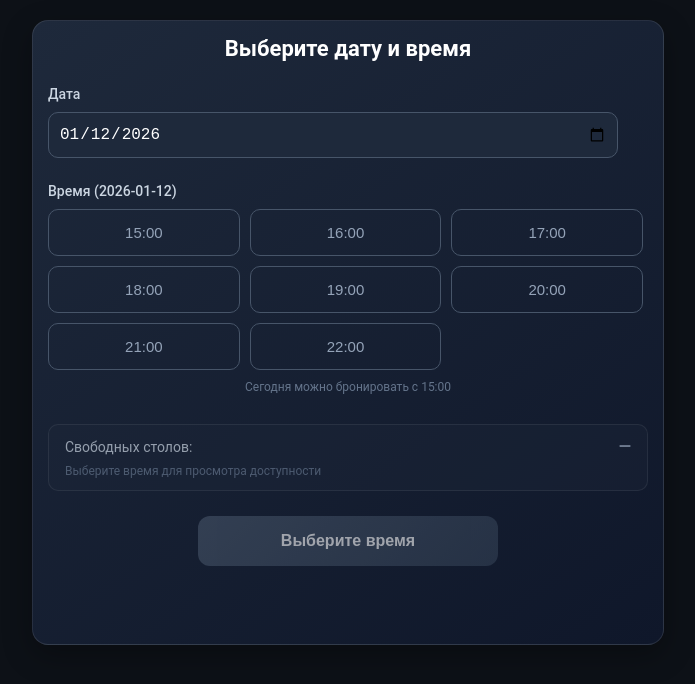
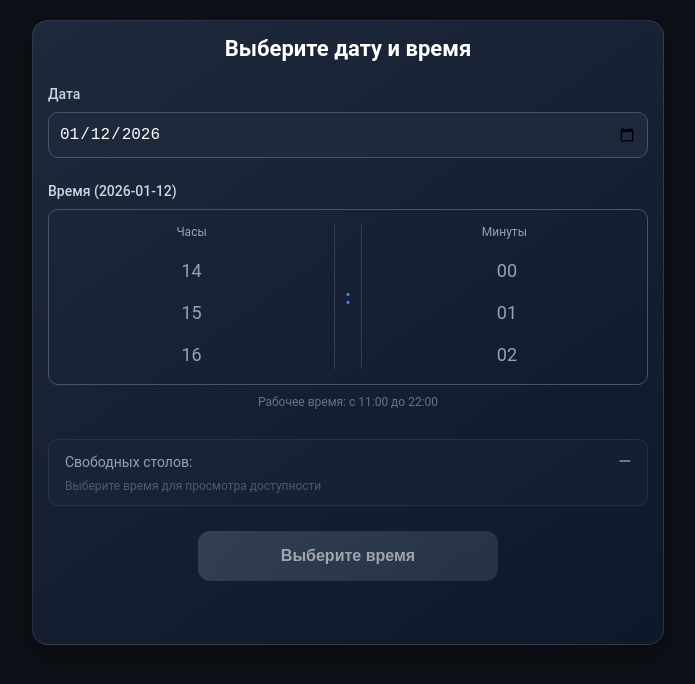
Before and after one commit to zapintix/tavrika-front, a React (Vite) app: page / in a window 1280 px wide. Shown: the top 684 px of the page, without its empty margins (292-987 px from the left). Built offline with nearby package versions, Linux system fonts and the light colour scheme.

Commit message:
Правки и новый тайм пикер

```diff
--- a/src/App.tsx
+++ b/src/App.tsx
@@ -30,7 +30,6 @@ function App() {
   const [showGuestModal, setShowGuestModal] = useState(false);
 
 
-  // Дата всегда есть (сегодня), но время изначально не выбрано
   const [selectedDate, setSelectedDate] = useState<string>(() => {
     return new Date().toISOString().split("T")[0]; // Сегодняшняя дата
   });
@@ -58,67 +57,107 @@ function App() {
   const getMinTimeForToday = useCallback((): string => {
   const now = new Date();
   const currentHour = now.getHours();
+  const currentMinute = now.getMinutes();
+  const day = now.getDay();
+  const isWeekend = day === 0 || day === 6;
 
-    if (currentHour >= 22) {
-      return "12:00";
+  // Минимальный час в зависимости от дня недели
+  const startHour = isWeekend ? 10 : 11;
+  const endHour = isWeekend ? 21 : 22;
+
+  // Если текущий час меньше времени открытия
+  if (currentHour < startHour) {
+    return `${startHour.toString().padStart(2, "0")}:00`;
   }
 
-    if (currentHour >= 12) {
-      const nextHour = currentHour + 1;
-      return `${nextHour.toString().padStart(2, "0")}:00`;
+  // Если уже позже времени закрытия
+  if (currentHour >= endHour) {
+    return "завтра";
   }
 
-    return "12:00";
+  // Если текущий час доступен для бронирования, минимальное время - текущий час + 1 минута
+  const nextMinute = currentMinute + 1;
+  if (nextMinute < 60) {
+    return `${currentHour.toString().padStart(2, "0")}:${nextMinute.toString().padStart(2, "0")}`;
+  } else {
+    // Если следующая минута переходит на следующий час
+    const nextHour = currentHour + 1;
+    if (nextHour <= endHour) {
+      return `${nextHour.toString().padStart(2, "0")}:00`;
+    } else {
+      return "завтра";
+    }
+  }
 }, []);
 
-  const availableTimes = useCallback((date: string) => {
-    const times: string[] = [];
+
+
+  const getAvailableMinutes = useCallback((date: string, hour: number): number[] => {
     const now = new Date();
     const today = now.toISOString().split("T")[0];
     const isToday = date === today;
 
-    for (let hour = 12; hour <= 22; hour++) {
-      const timeString = `${hour.toString().padStart(2, "0")}:00`;
+    const minutes = [];
 
+    if (isToday && hour === now.getHours()) {
+      // Если выбрали текущий час, показываем только минуты от текущей+1 до 59
+      for (let minute = 0; minute <= 59; minute++) {
+        if (minute > now.getMinutes()) {
+          minutes.push(minute);
+        }
+      }
+    } else {
+      // Для других часов показываем все минуты от 00 до 59
+      for (let minute = 0; minute <= 59; minute++) {
+        minutes.push(minute);
+      }
+    }
+
+    return minutes;
+  }, []);
+
+  const getAvailableHours = useCallback((date: string): number[] => {
+  const now = new Date();
+  const today = now.toISOString().split("T")[0];
+  const isToday = date === today;
+  const dateObj = new Date(date);
+  const day = dateObj.getDay();
+  const isWeekend = day === 0 || day === 6;
+
+  const hours: number[] = [];
+
+  let startHour = isWeekend ? 10 : 11;
+  let endHour = isWeekend ? 21 : 22;
+
+  for (let hour = startHour; hour < endHour; hour++) {
     if (isToday) {
       if (hour < now.getHours()) {
         continue;
       }
-        if (hour === now.getHours() && now.getMinutes() > 0) {
-          continue;
+      // Для текущего часа нужно проверить, есть ли доступные минуты
+      if (hour === now.getHours()) {
+        const availableMinutes = getAvailableMinutes(date, hour);
+        if (availableMinutes.length === 0) {
+          continue; // Если нет доступных минут для этого часа, пропускаем его
         }
       }
-
-      times.push(timeString);
+    }
+    hours.push(hour);
   }
 
-    return times;
-  }, []);
+  return hours;
+}, [getAvailableMinutes]);
 
   const validateTime = useCallback((date: string, time: string): boolean => {
     setTimeError("");
 
     if (!time) {
-      return false; // Время не выбрано - невалидно
+      return false;
     }
 
     if (isTimeInPast(date, time)) {
       setTimeError("Выбранное время уже прошло. Пожалуйста, выберите актуальное время.");
       return false;
-    }
-
-    const now = new Date();
-    const today = now.toISOString().split("T")[0];
-
-    if (date === today) {
-      const minTime = getMinTimeForToday();
-      const [minHour] = minTime.split(':').map(Number);
-      const [selectedHour] = time.split(':').map(Number);
-
-      if (selectedHour < minHour) {
-        setTimeError(`Сегодня можно бронировать только с ${minTime}. Пожалуйста, выберите другое время.`);
-        return false;
-      }
     }
 
     return true;
@@ -282,8 +321,6 @@ function App() {
   const handleDateChange = useCallback((newDate: string) => {
     setSelectedDate(newDate);
 
-
-
     // Если время было выбрано, проверяем его валидность для новой даты
     if (selectedTime) {
       validateTime(newDate, selectedTime);
@@ -299,9 +336,11 @@ function App() {
     setShowConfirmModal(true);
   }, []);
 
-  const handleTimeSelect = useCallback((time: string) => {
-    setSelectedTime(time);
-    validateTime(selectedDate, time);
+  // Функция для выбора времени (часа и минуты)
+  const handleTimeSelect = useCallback((hour: number, minute: number) => {
+    const timeString = `${hour.toString().padStart(2, "0")}:${minute.toString().padStart(2, "0")}`;
+    setSelectedTime(timeString);
+    validateTime(selectedDate, timeString);
   }, [selectedDate, validateTime]);
 
   const handleSelectTableClick = useCallback(() => {
@@ -405,6 +444,9 @@ function App() {
   }
 
   const today = new Date().toISOString().split("T")[0];
+  const availableHours = getAvailableHours(selectedDate);
+  const currentHour = selectedTime ? parseInt(selectedTime.split(':')[0]) : null;
+  const availableMinutes = currentHour ? getAvailableMinutes(selectedDate, currentHour) : Array.from({ length: 60 }, (_, i) => i);
 
   return (
     <div style={{
@@ -437,7 +479,7 @@ function App() {
         </h2>
 
         {/* Выбор даты */}
-        <div style={{ marginBottom: "25px" }}>
+        <div style={{ marginBottom: "25px", display: "flex", flexDirection: "column"}}>
           <label style={{
             display: "block",
             marginBottom: "10px",
@@ -453,7 +495,6 @@ function App() {
             onChange={(e) => handleDateChange(e.target.value)}
             min={today}
             style={{
-              width: "95%",
               padding: "12px 10px",
               borderRadius: "10px",
               border: "1px solid #475569",
@@ -497,71 +538,167 @@ function App() {
             </div>
           )}
 
+          {/* Двойной пикер для часов и минут */}
           <div style={{
-            display: "grid",
-            gridTemplateColumns: "repeat(3, 1fr)",
-            gap: "10px",
-            maxHeight: "220px",
-            paddingRight: "5px",
-            paddingBottom: "25px",
+            display: "flex",
+            alignItems: "center",
+            borderRadius: "10px",
+            border: "1px solid #475569",
+            padding: "15px 0",
+            marginBottom: "10px"
           }}>
-            {availableTimes(selectedDate).map((t) => {
-              const isSelected = selectedTime === t;
+            {/* Часы */}
+            <div style={{
+              flex: 1,
+              textAlign: "center",
+              borderRight: "1px solid #334155"
+            }}>
+              <div style={{
+                fontSize: "12px",
+                color: "#94a3b8",
+                marginBottom: "10px"
+              }}>
+                Часы
+              </div>
+              <div style={{
+                display: "flex",
+                flexDirection: "column",
+                alignItems: "center",
+                maxHeight: "120px",
+                overflowY: "auto",
+              }}>
+                {availableHours.map(hour => {
+                  const [currentHour] = selectedTime.split(':').map(Number);
+                  const isSelected = currentHour === hour;
 
                   return (
-                <button
-                  key={t}
-                  type="button"
-                  onClick={() => handleTimeSelect(t)}
+                    <div
+                      key={hour}
+                      onClick={() => {
+                        const minute = selectedTime ? parseInt(selectedTime.split(':')[1]) : 0;
+                        // Проверяем, доступна ли выбранная минута для этого часа
+                        const minutesForThisHour = getAvailableMinutes(selectedDate, hour);
+                        const validMinute = minutesForThisHour.includes(minute) ? minute : (minutesForThisHour.length > 0 ? minutesForThisHour[0] : 0);
+                        handleTimeSelect(hour, validMinute);
+                      }}
                       style={{
-                    padding: "14px 10px",
-                    borderRadius: "10px",
-                    border: isSelected ? "2px solid #3b82f6" : "1px solid #475569",
-                    background: isSelected ? "rgba(59,130,246,0.1)" : "transparent",
+                        width: "50px",
+                        height: "40px",
+                        display: "flex",
+                        alignItems: "center",
+                        justifyContent: "center",
+                        borderRadius: "8px",
+                        fontSize: "18px",
+                        fontWeight: isSelected ? "600" : "400",
                         color: isSelected ? "#3b82f6" : "#94a3b8",
                         cursor: "pointer",
-                    fontSize: "15px",
                         transition: "all 0.2s",
-                    fontWeight: isSelected ? "600" : "400",
-                    position: "relative",
-                    overflow: "hidden"
-                  }}
-                  onMouseEnter={(e) => {
-                    if (!isSelected) {
-                      e.currentTarget.style.backgroundColor = "rgba(71, 85, 105, 0.2)";
-                      e.currentTarget.style.color = "#cbd5e1";
-                    }
-                  }}
-                  onMouseLeave={(e) => {
-                    if (!isSelected) {
-                      e.currentTarget.style.backgroundColor = "transparent";
-                      e.currentTarget.style.color = "#94a3b8";
-                    }
+                        backgroundColor: isSelected ? "rgba(59, 130, 246, 0.1)" : "transparent",
+                        border: isSelected ? "1px solid rgba(59, 130, 246, 0.3)" : "1px solid transparent",
+                        minHeight: "40px"
                       }}
                     >
-                  {t}
-                </button>
+                      {hour.toString().padStart(2, "0")}
+                    </div>
                   );
                 })}
               </div>
+            </div>
+
+            {/* Двоеточие */}
+            <div style={{
+              fontSize: "20px",
+              color: "#3b82f6",
+              fontWeight: "600",
+              padding: "0 10px"
+            }}>
+              :
+            </div>
+
+            {/* Минуты */}
+            <div style={{
+              flex: 1,
+              textAlign: "center",
+              borderLeft: "1px solid #334155"
+            }}>
+              <div style={{
+                fontSize: "12px",
+                color: "#94a3b8",
+                marginBottom: "10px"
+              }}>
+                Минуты
+              </div>
+              <div style={{
+                display: "flex",
+                flexDirection: "column",
+                alignItems: "center",
+                gap: "0px",
+                maxHeight: "120px",
+                overflowY: "auto",
+                paddingLeft: "5px"
+              }}>
+                {availableMinutes.map(minute => {
+                  const [, currentMinute] = selectedTime.split(':').map(Number);
+                  const isSelected = currentMinute === minute;
+
+                  return (
+                    <div
+                      key={minute}
+                      onClick={() => {
+                        const hour = selectedTime ? parseInt(selectedTime.split(':')[0]) : (availableHours.length > 0 ? availableHours[0] : 12);
+                        handleTimeSelect(hour, minute);
+                      }}
+                      style={{
+                        width: "50px",
+                        height: "40px",
+                        display: "flex",
+                        alignItems: "center",
+                        justifyContent: "center",
+                        borderRadius: "8px",
+                        fontSize: "18px",
+                        fontWeight: isSelected ? "600" : "400",
+                        color: isSelected ? "#3b82f6" : "#94a3b8",
+                        cursor: "pointer",
+                        transition: "all 0.2s",
+                        backgroundColor: isSelected ? "rgba(59, 130, 246, 0.1)" : "transparent",
+                        border: isSelected ? "1px solid rgba(59, 130, 246, 0.3)" : "1px solid transparent",
+                        minHeight: "40px"
+                      }}
+                    >
+                      {minute.toString().padStart(2, "0")}
+                    </div>
+                  );
+                })}
+              </div>
+            </div>
+          </div>
+
+          {/* Скрытие стандартного скролла для WebKit браузеров */}
+          <style>
+            {`
+              div::-webkit-scrollbar {
+                display: none;
+              }
+            `}
+          </style>
 
           {/* Подсказка о доступном времени */}
           <div style={{
-            marginTop: "-15px",
+            marginTop: "5px",
             fontSize: "12px",
             color: "#64748b",
             textAlign: "center"
           }}>
             {(() => {
-              const now = new Date();
-              const today = now.toISOString().split("T")[0];
-              const isToday = selectedDate === today;
+              const date = new Date(selectedDate)
+              const day = date.getDay();
+              const isWeekend = day === 0 || day === 6;
 
-              if (isToday) {
-                const minTime = getMinTimeForToday();
-                return `Сегодня можно бронировать с ${minTime}`;
+              if (isWeekend){
+                return "Рабочее время: с 10:00 до 21:00";
               }
-              return "Рабочее время: с 12:00 до 22:00";
+
+              return "Рабочее время: с 11:00 до 22:00";
             })()}
           </div>
         </div>
```
Also changed, not shown: src/TableSelectionModal.tsx (+20 -6 lines), src/utils/TableCapacity.ts (+6 -2 lines). Lines whose indentation alone changed are shown as unchanged.
